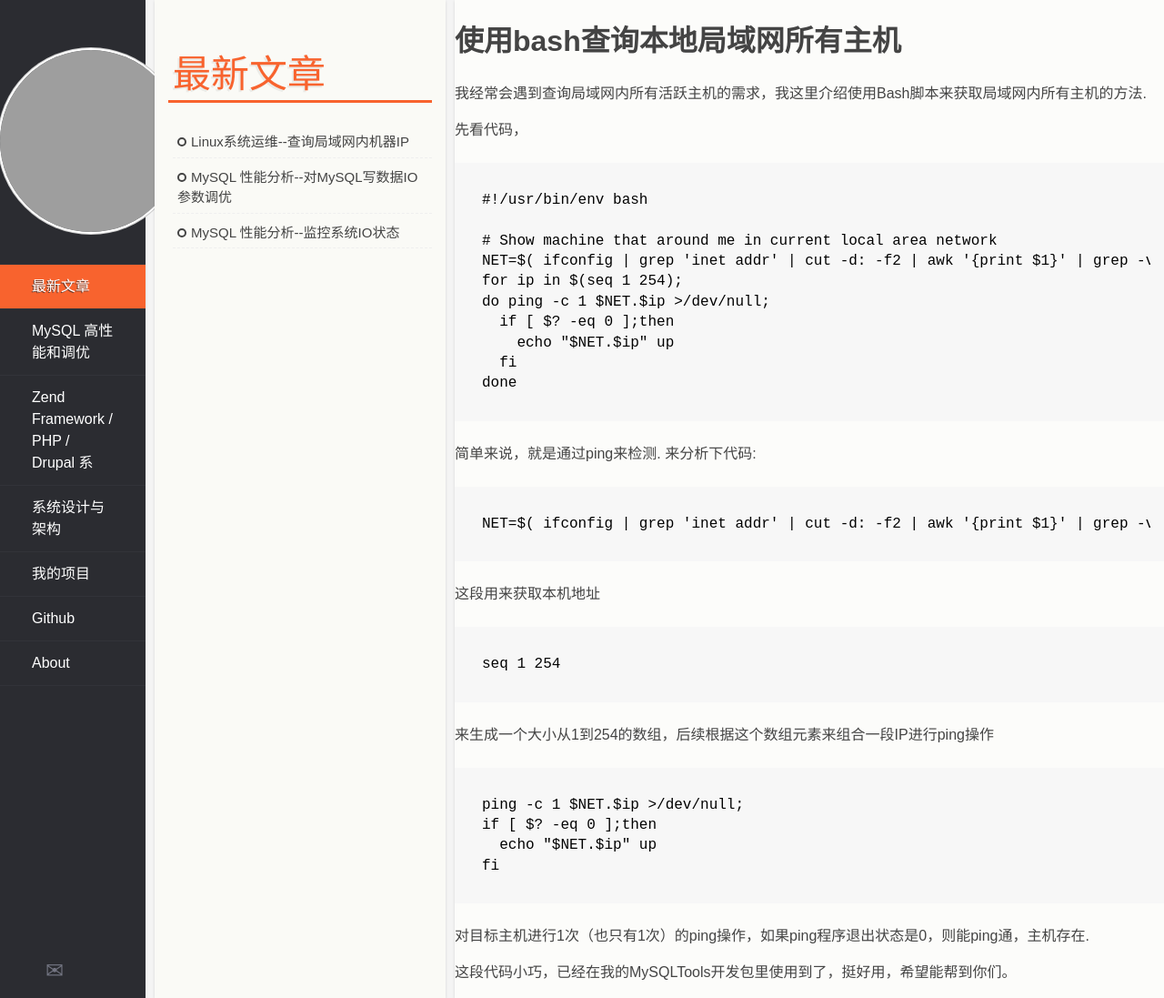
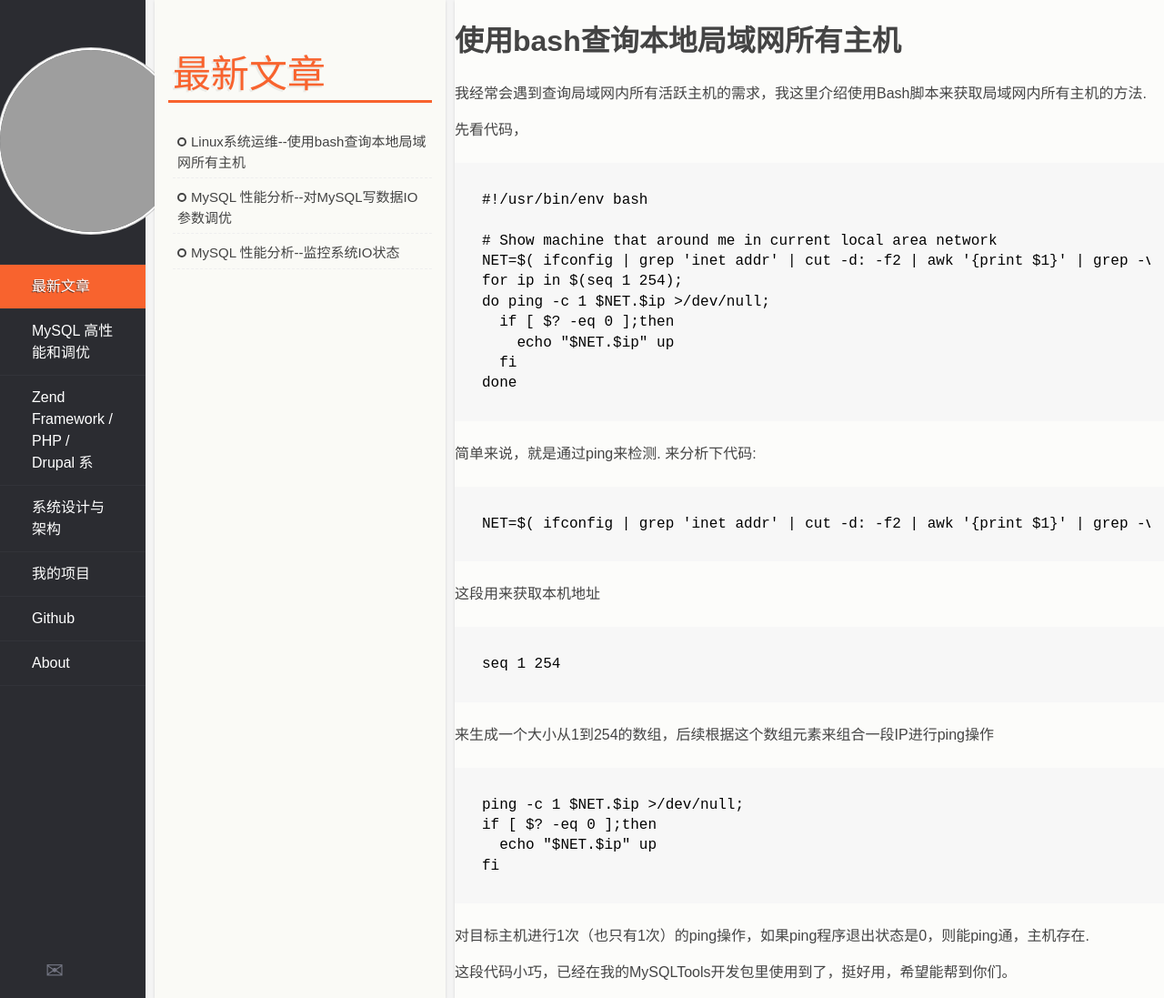
Before and after one commit to jackey/jackey.github.com, a Jekyll site: the page built from _posts/2013-09-28-linux-lookup-machine-in-local-network.md, in a window 1280 px wide. Shown: the whole page at 91% size. Built offline with Jekyll 4.4.1, drawn with Linux system fonts in a browser that asks for light colours; some web fonts are replaced; grey boxes are pictures that could not be loaded.

Commit message:
修改titl

```diff
--- a/_posts/2013-09-28-linux-lookup-machine-in-local-network.md
+++ b/_posts/2013-09-28-linux-lookup-machine-in-local-network.md
@@ -1,6 +1,6 @@
 ---
 layout: default
-title: Linux系统运维--查询局域网内机器IP
+title: Linux系统运维--使用bash查询本地局域网所有主机
 description: 在Linux下面经常会想知道局域网内有哪些机器，并且想查询这些机器的IP.这篇文章通过一段小脚本帮助完成这项工作.
 tags: [Linux, 局域网机器查询，ping, bash获得本机IP地址]
 ---
```
